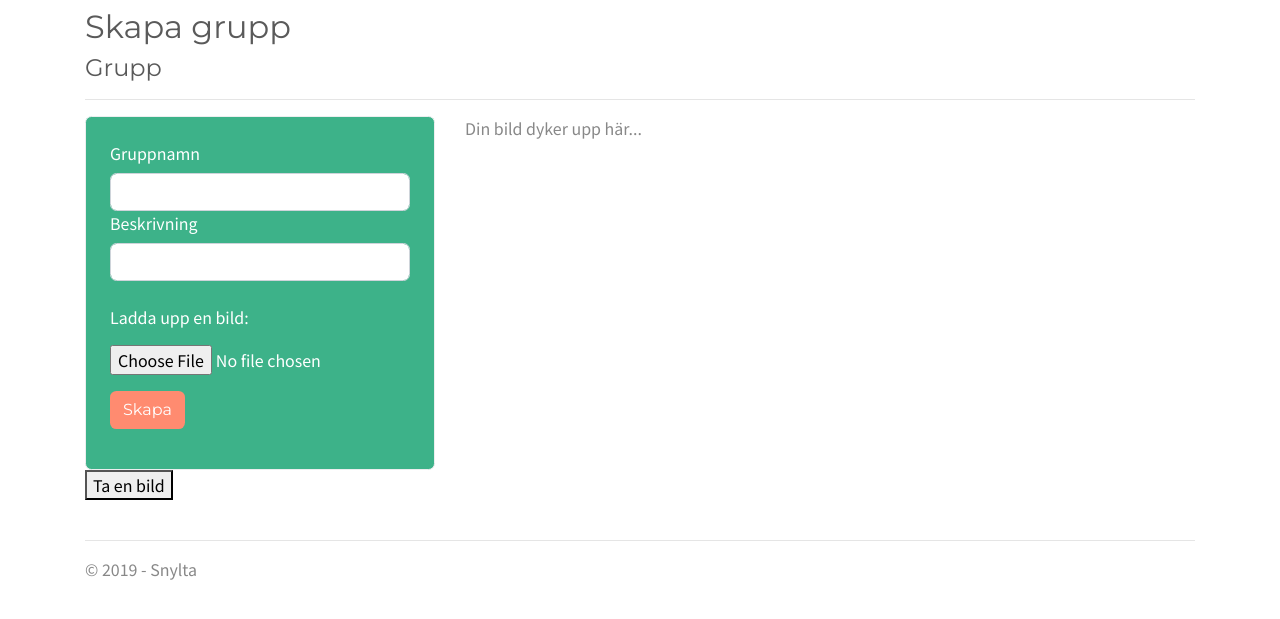
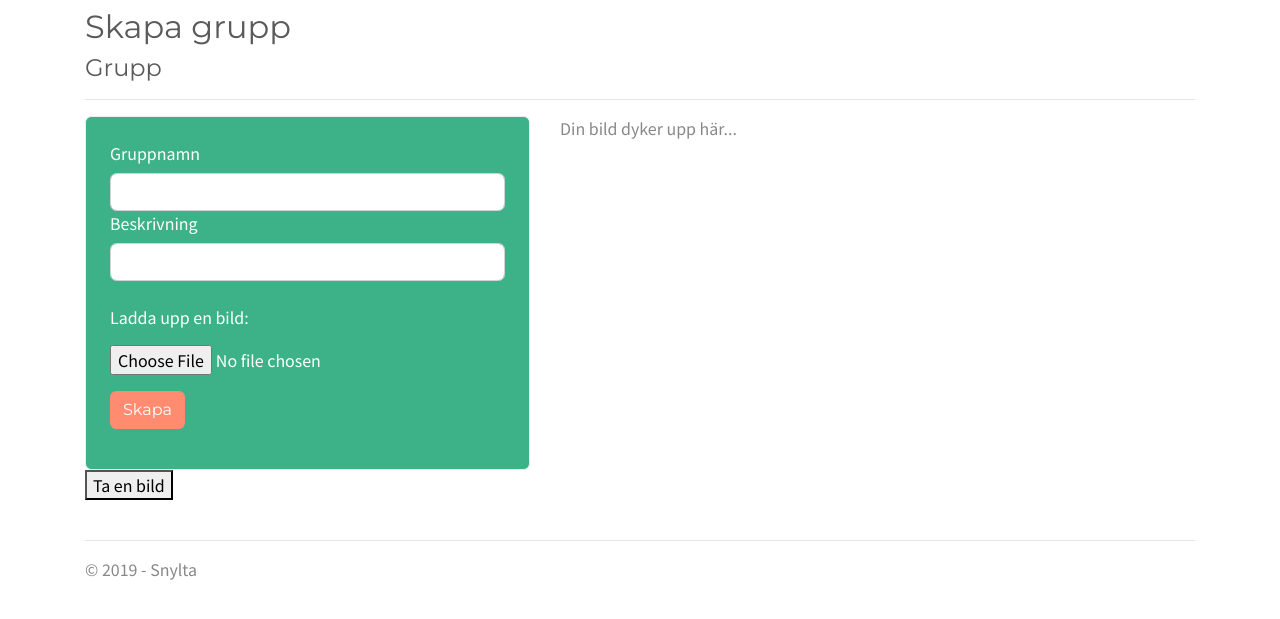
Before and after one commit to Karl-Graham/Snylta, an ASP.NET Core app: page /Groups/Create in a window 1280 px wide. Shown: the part 56-675 px from the top of the page. Run offline with ASP.NET Core 8, Linux system fonts and the light colour scheme; the visitor is signed in with stand-in values (Sample User, id 1); some libraries are stand-ins or nearby versions.

Commit message:
no message

```diff
--- a/Snylta/Views/Groups/Create.cshtml
+++ b/Snylta/Views/Groups/Create.cshtml
@@ -9,7 +9,7 @@
 <h4>Grupp</h4>
 <hr />
 <div class="row">
-    <div class="col-md-4">
+    <div class="col-md-5">
         <form asp-action="Create" enctype="multipart/form-data" class="bg-secondary rounded border p-4">
             <div asp-validation-summary="ModelOnly" class="text-danger"></div>
             <div class="form-group">
--- a/Snylta/wwwroot/css/site.css
+++ b/Snylta/wwwroot/css/site.css
@@ -3,9 +3,7 @@ a {
     cursor: pointer;
 }
 
-form{
 
-}
 
 .Snyltad {
     opacity: 0.7;
```
